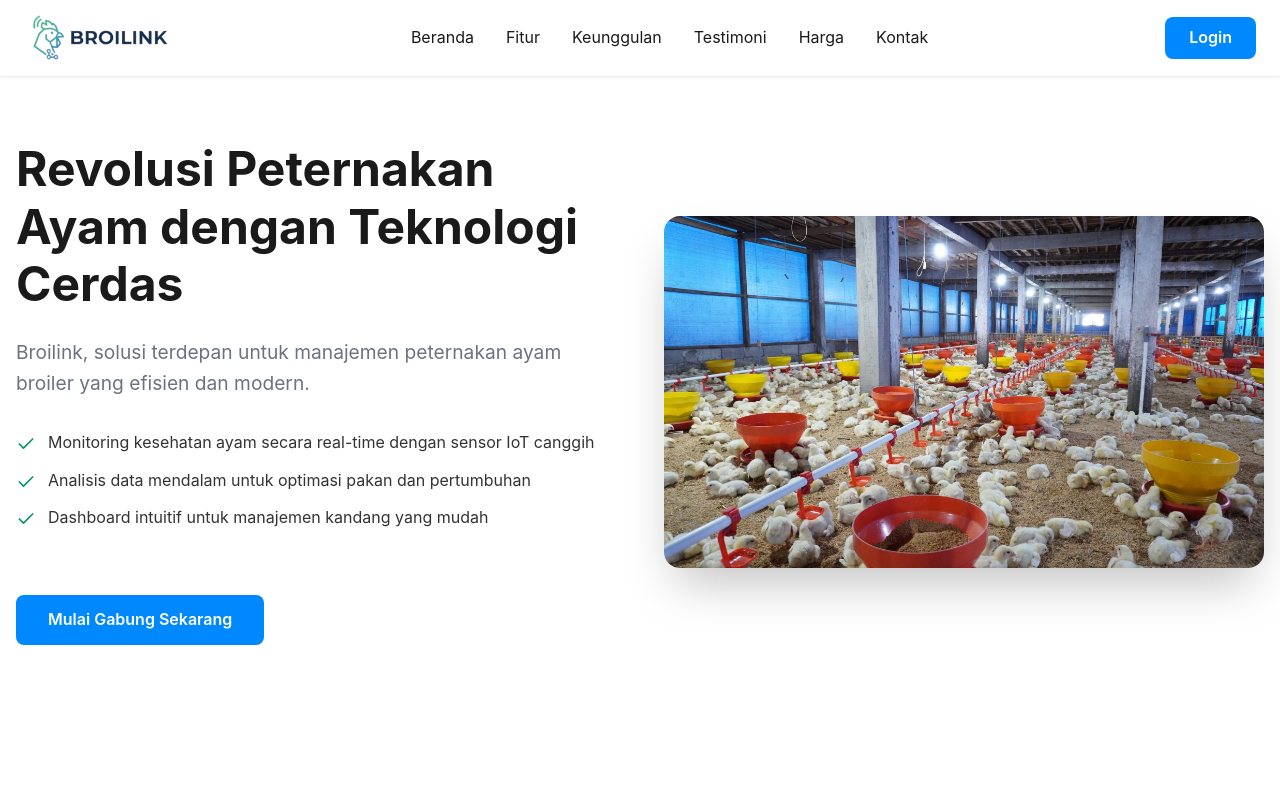
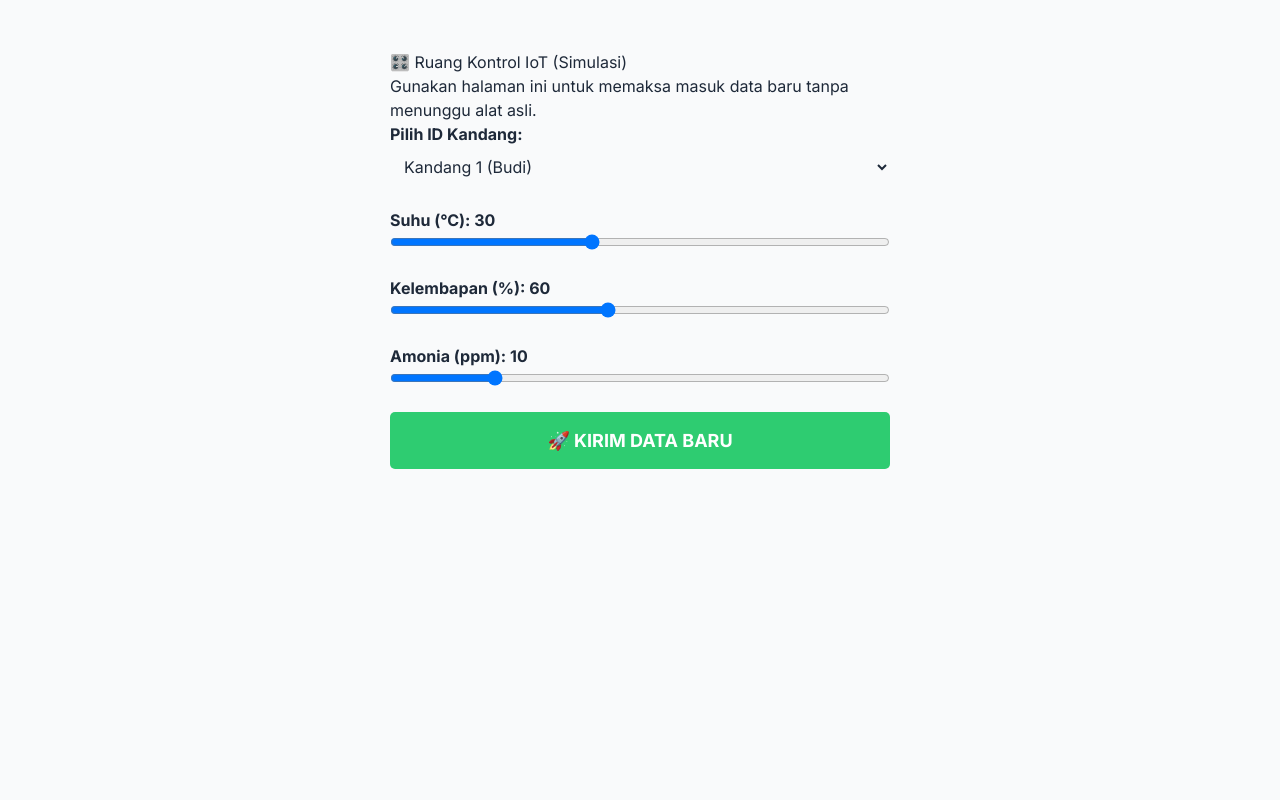
Before and after one commit to muhammadariefand/broilink-fe, a React (Vite) app: page /simulation in a window 1280 px wide. Before the commit this address led to /. Shown: the top 800 px of the page. Built offline with nearby package versions, Linux system fonts and the light colour scheme.

Commit message:
update app & add simulation

```diff
--- a/src/App.jsx
+++ b/src/App.jsx
@@ -5,6 +5,9 @@ import LandingPage from './Pages/LandingPage/LandingPage';
 import Login from './components/Login.jsx';
 import AccountIssues from './components/AccountIssues.jsx';
 import ProtectedRoute from './components/ProtectedRoute.jsx';
+
+// Import Halaman Simulasi Baru
+import SimulationPage from './Pages/SimulationPage';
 
 import AdminLayout from './Pages/AdminPage/AdminLayout';
 import DashboardAdmin from './Pages/AdminPage/DashboardAdmin';
@@ -49,6 +52,9 @@ function App() {
           element={<AccountIssues />}
         />
 
+        {/* ROUTE BUAT TESTING SIMULASI IOT */}
+        <Route path="/simulation" element={<SimulationPage />} />
+
         <Route path="/admin" element={
           <ProtectedRoute allowedRoles={["Admin"]}>
             <AdminLayout />
--- /dev/null
+++ b/src/Pages/SimulationPage.jsx
@@ -0,0 +1,117 @@
+import React, { useState } from 'react';
+import axios from 'axios';
+
+const SimulationPage = () => {
+    // State buat nyimpen nilai inputan
+    const [formData, setFormData] = useState({
+        farm_id: 1, // Default ke Kandang 1 (Budi)
+        temperature: 30,
+        humidity: 60,
+        ammonia: 10
+    });
+    const [status, setStatus] = useState('');
+
+    // Fungsi pas nilai diganti
+    const handleChange = (e) => {
+        setFormData({
+            ...formData,
+            [e.target.name]: e.target.value
+        });
+    };
+
+    // Fungsi kirim ke Backend
+    const handleSend = async (e) => {
+        e.preventDefault();
+        setStatus('Mengirim...');
+
+        try {
+            // Ganti URL sesuai backendmu
+            const API_URL = import.meta.env.VITE_API_BASE_URL || 'http://127.0.0.1:8000';
+
+            await axios.post(`${API_URL}/api/simulation/iot`, formData);
+
+            setStatus('✅ Sukses! Cek Dashboard.');
+        } catch (error) {
+            console.error(error);
+            setStatus('❌ Gagal: ' + error.message);
+        }
+    };
+
+    return (
+        <div style={{ padding: '50px', maxWidth: '600px', margin: '0 auto' }}>
+            <h1>🎛️ Ruang Kontrol IoT (Simulasi)</h1>
+            <p>Gunakan halaman ini untuk memaksa masuk data baru tanpa menunggu alat asli.</p>
+
+            <form onSubmit={handleSend} style={{ display: 'flex', flexDirection: 'column', gap: '20px' }}>
+
+                {/* Pilih Kandang */}
+                <div>
+                    <label><strong>Pilih ID Kandang:</strong></label>
+                    <select
+                        name="farm_id"
+                        value={formData.farm_id}
+                        onChange={handleChange}
+                        style={{ width: '100%', padding: '10px' }}
+                    >
+                        <option value="1">Kandang 1 (Budi)</option>
+                        <option value="2">Kandang 2 (Siti A)</option>
+                        <option value="3">Kandang 3 (Siti B)</option>
+                    </select>
+                </div>
+
+                {/* Slider Suhu */}
+                <div>
+                    <label><strong>Suhu (°C): {formData.temperature}</strong></label>
+                    <input
+                        type="range" name="temperature"
+                        min="20" max="45" step="0.1"
+                        value={formData.temperature} onChange={handleChange}
+                        style={{ width: '100%' }}
+                    />
+                </div>
+
+                {/* Slider Kelembapan */}
+                <div>
+                    <label><strong>Kelembapan (%): {formData.humidity}</strong></label>
+                    <input
+                        type="range" name="humidity"
+                        min="30" max="99"
+                        value={formData.humidity} onChange={handleChange}
+                        style={{ width: '100%' }}
+                    />
+                </div>
+
+                {/* Slider Amonia */}
+                <div>
+                    <label><strong>Amonia (ppm): {formData.ammonia}</strong></label>
+                    <input
+                        type="range" name="ammonia"
+                        min="0" max="50" step="0.5"
+                        value={formData.ammonia} onChange={handleChange}
+                        style={{ width: '100%' }}
+                    />
+                </div>
+
+                <button
+                    type="submit"
+                    style={{
+                        padding: '15px',
+                        backgroundColor: '#2ecc71',
+                        color: 'white',
+                        border: 'none',
+                        borderRadius: '5px',
+                        cursor: 'pointer',
+                        fontSize: '18px',
+                        fontWeight: 'bold'
+                    }}
+                >
+                    🚀 KIRIM DATA BARU
+                </button>
+            </form>
+
+            {status && <div style={{ marginTop: '20px', padding: '10px', background: '#eee' }}>{status}</div>}
+        </div>
+    );
+};
+
+export default SimulationPage;
```
